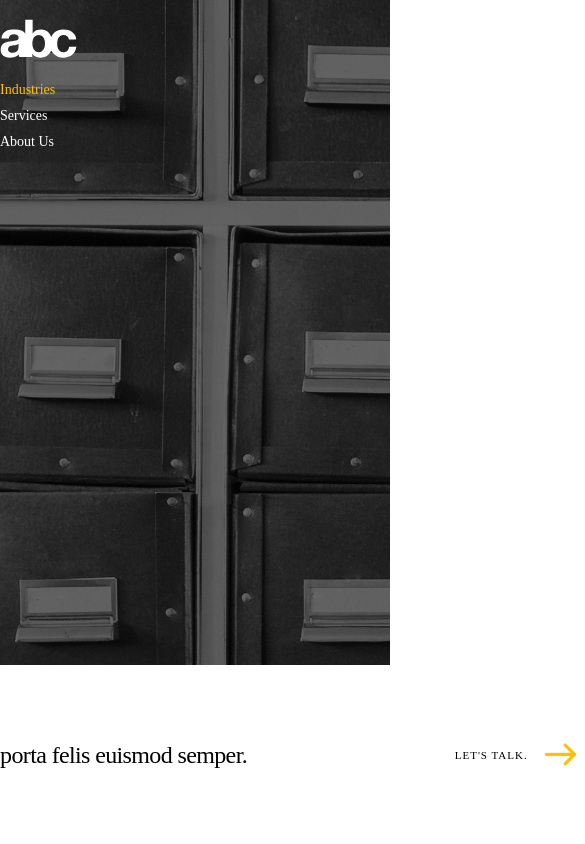
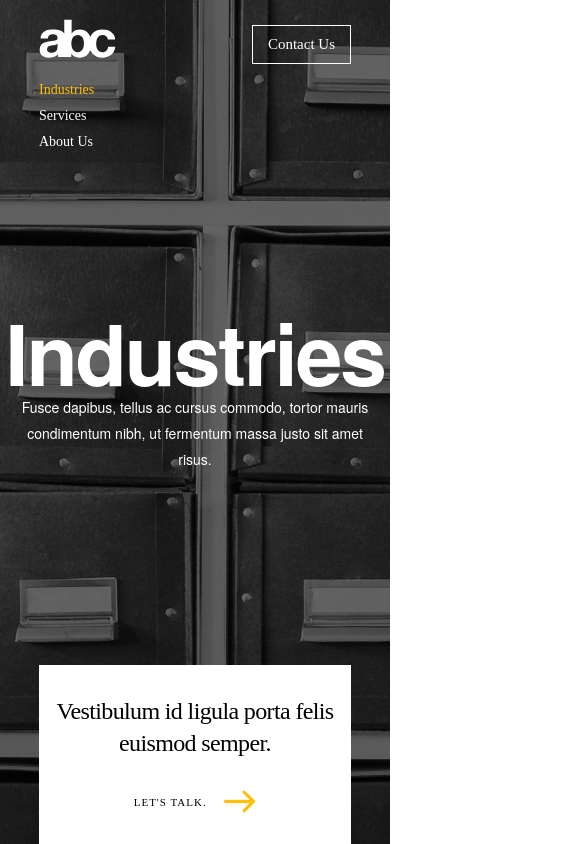
Before and after one commit to mmarsden89/component-dev-test, a React (Create React App) app: page / in a window 390 px wide. Shown: the top 844 px of the page, 585 px wide, since content can reach past the window. Built offline with nearby package versions, Linux system fonts and the light colour scheme.

Commit message:
mobile styling

```diff
--- a/src/components/layout/Layout.css
+++ b/src/components/layout/Layout.css
@@ -8,7 +8,9 @@
   display: flex;
   flex-direction: row;
   justify-content: space-between;
-  width: 73.75rem;
+  max-width: 73.75rem;
+  width: 80vw;
+  padding: 0 25px;
   margin: 0 auto;
   animation: 0.5s hello2 linear;
 }
--- a/src/components/marquee/Marquee.css
+++ b/src/components/marquee/Marquee.css
@@ -10,40 +10,46 @@
 }
 
 .marquee-content {
-  /* height: 10rem; */
   font-family: HelveticaNeue;
   color: white;
   display: flex;
   flex-direction: row;
   justify-content: space-between;
   align-items: center;
-  width: 73.75rem;
+  max-width: 73.75rem;
+  width: 80vw;
   text-align: left;
   align-items: center;
-  /* margin-top: 12.5rem; */
 }
 
 .marquee-headline {
-  width: 40.25rem;
+  max-width: 40.25rem;
   letter-spacing: -2.2px;
-  /* line-height: 5.25rem; */
   font-family: HelveticaNeue;
+  font-size: calc(25vmin - 5vw);
   font-size: 5.25rem;
   font-weight: bold;
-
   font-stretch: normal;
   font-style: normal;
   line-height: 1;
-  letter-spacing: -2.2px;
 }
 
 .marquee-subhead {
   font-size: 0.875rem;
   width: 22.5rem;
+  white-space: normal;
   line-height: 1.625rem;
   letter-spacing: 0;
 }
 
-.empty-container {
+.content-box {
   height: 25vh;
 }
+
+@media only screen and (max-width: 1200px) {
+  .marquee-content {
+    text-align: center;
+    flex-direction: column;
+    align-items: center;
+  }
+}
--- a/src/components/marquee/Marquee.js
+++ b/src/components/marquee/Marquee.js
@@ -27,7 +27,7 @@ const Marquet = (props) => {
         backgroundImage: `url(${checkBackground(title)})`,
       }}
     >
-      <div className="empty-container"></div>
+      <div className="content-box"></div>
       <div className="marquee-content">
         <h1 className="marquee-headline">{headline}</h1>
         <p className="marquee-subhead">{subhead}</p>
--- a/src/components/marquee/calltoaction/CallToAction.css
+++ b/src/components/marquee/calltoaction/CallToAction.css
@@ -1,5 +1,6 @@
 .call-to-action-container {
-  width: 73.75rem;
+  max-width: 73.75rem;
+  width: 80vw;
   height: 11.188rem;
   background-color: white;
   display: flex;
@@ -7,22 +8,6 @@
   justify-content: space-evenly;
   align-items: center;
   margin-top: 5.938rem;
-  /* animation: 0.5s hello linear; */
-}
-
-@keyframes hello {
-  0% {
-    opacity: 0;
-    margin-top: 8rem;
-  }
-  50% {
-    opacity: 0.4;
-    margin-top: 8rem;
-  }
-  100% {
-    opacity: 1;
-    margin-top: 2.938rem;
-  }
 }
 
 .arrow {
@@ -51,3 +36,10 @@
   line-height: 2rem;
   letter-spacing: -0.63px;
 }
+
+@media only screen and (max-width: 1200px) {
+  .call-to-action-container {
+    flex-direction: column;
+    align-items: center;
+  }
+}
```
